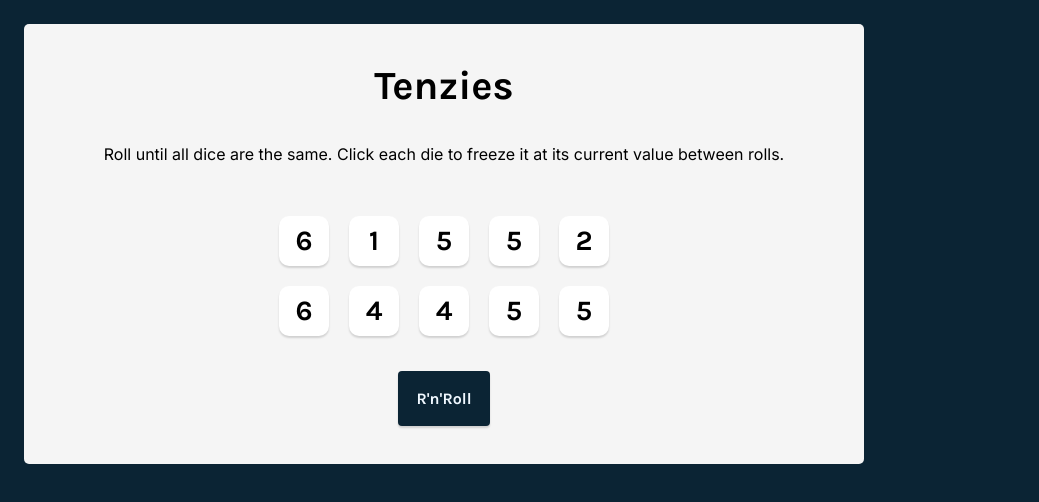
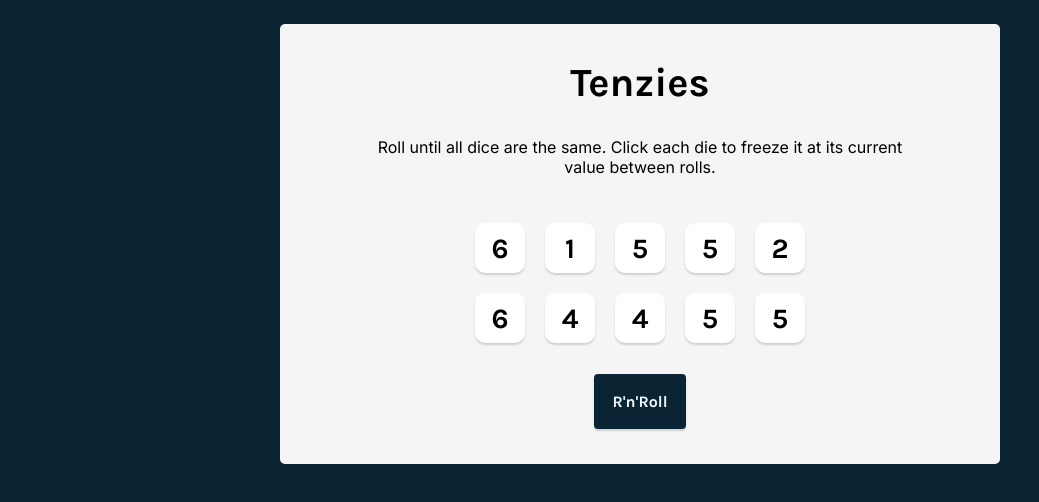
Before and after one commit to Culosride/Tenzies, a React (Vite) app: page / in a window 1280 px wide. Shown: the top 502 px of the page, without its empty margins (0-1039 px from the left). Built offline with nearby package versions, Linux system fonts and the light colour scheme.

Commit message:
centers main div and some cleanup

```diff
--- a/app/components/Confetti.jsx
+++ b/app/components/Confetti.jsx
@@ -11,7 +11,9 @@ export default () => {
 
     window.addEventListener("resize", resize)
 
-    return () => {window.removeEventListener("resize", resize)}
+    return function() {
+      window.removeEventListener("resize", resize)
+    }
   }, [])
 
   return (
--- a/app/stylesheets/index.css
+++ b/app/stylesheets/index.css
@@ -12,4 +12,6 @@ body {
   background-color: #0B2434;
   padding: 24px;
   font-family: 'Karla', sans-serif;
+  display: flex;
+  justify-content: center;
 }
--- a/app/stylesheets/main.css
+++ b/app/stylesheets/main.css
@@ -5,6 +5,7 @@
 
 .instructions {
   font-family: 'Inter', sans-serif;
+  max-width: 80%;
   font-weight: 400;
   margin-top: 0;
   text-align: center;
```
